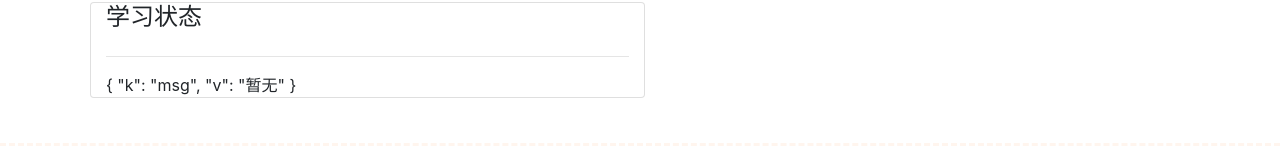
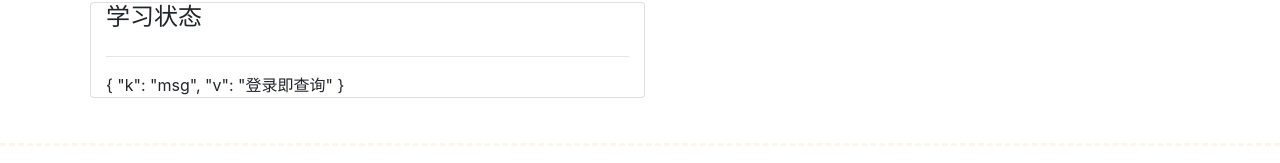
Before and after one commit to HarborZeng/nwugrade, a Vue app: page /studyState in a window 1280 px wide. Shown: the part 454-617 px from the top of the page. Built offline with nearby package versions, Linux system fonts and the light colour scheme.

Commit message:
使用computed代替一些手动写的代码，优化代码结构，添加logo

```diff
--- a/src/App.vue
+++ b/src/App.vue
@@ -1,6 +1,6 @@
 <template>
   <div id="app">
-    <Header></Header>
+    <MyHeader></MyHeader>
     <router-view/>
     <Footer></Footer>
     <Modal></Modal>
@@ -9,14 +9,14 @@
 </template>
 
 <script>
-  import Header from "./components/Header";
+  import MyHeader from "./components/MyHeader";
   import Footer from "./components/Footer";
   import Modal from "./components/Modal";
   import Loading from "./components/Loading";
 
   export default {
     name: 'App',
-    components: {Loading, Modal, Footer, Header}
+    components: {Loading, Modal, Footer, MyHeader}
   }
 </script>
 
--- a/src/components/Header.vue
+++ b/src/components/MyHeader.vue
@@ -38,16 +38,30 @@
 </template>
 
 <script>
-  import bus from '../bus/bus'
-
   export default {
-    name: 'header',
+    name: 'myheader',
     data() {
       return {
         relativeAddress: window.location.pathname,
-        studentName: '未登录',
-        studentNumber: '',
         sticky: true
+      }
+    },
+    computed: {
+      studentName: {
+        get: function () {
+          return this.$store.state.nwugrade.usrData.name
+        },
+        set: function (newValue) {
+
+        }
+      },
+      studentNumber: {
+        get: function () {
+          return this.$store.state.nwugrade.usrData.xh
+        },
+        set: function (newValue) {
+
+        }
       }
     },
     methods: {
@@ -56,17 +70,8 @@
       },
       exit() {
         this.$store.commit("resetAllNwuData")
-        bus.$emit("loginExit")
-        this.studentName = '未登录'
-        this.studentNumber = ''
       }
     },
-    created() {
-      bus.$on("loginFinished", () => {
-        this.studentName = this.$store.state.nwugrade.usrData.name
-        this.studentNumber = this.$store.state.nwugrade.usrData.xh
-      })
-    }
   }
 </script>
 
--- a/src/components/StudyState.vue
+++ b/src/components/StudyState.vue
@@ -13,11 +13,14 @@
 
   export default {
     name: 'StudyState',
-    data() {
-      return {
-        studyState: Object.keys(this.$store.state.nwugrade.studyState).length === 0 ?
-          {"k": "msg", "v": "暂无"} :
-          this.$store.state.nwugrade.studyState,
+    computed: {
+      studyState: {
+        get: function () {
+          return this.$store.state.nwugrade.studyState
+        },
+        set: function (newValue) {
+
+        }
       }
     },
     methods: {
@@ -30,10 +33,7 @@
           .then(json => {
             // 与服务器通信成功
             if (json.state === 200) {
-              // 服务器返回数据没有异常
-              // 把查出来的学习状态json对象赋给学习状态studyState
-              this.studyState = json.data
-              this.$store.commit("saveStudyState", this.studyState)
+              this.$store.commit("saveStudyState", json.data)
             } else {
               bus.$emit("showDialog", json.message, "查询你的状态出错了")
             }
@@ -51,12 +51,7 @@
         this.queryStudyState()
       })
 
-      bus.$on("loginExit", () => {
-        this.studyState = ''
-      })
-
-      if (this.$store.state.nwugrade.token !== '' &&
-        Object.keys(this.$store.state.nwugrade.studyState).length === 0) {
+      if (this.$store.state.nwugrade.token !== '') {
         //登录过，有token，但是没有查过学习状态
         this.queryStudyState()
       }
--- a/src/components/stores/nwugrade_store.js
+++ b/src/components/stores/nwugrade_store.js
@@ -1,9 +1,9 @@
 export default {
   state: {
     token: '',
-    usrData: {},
+    usrData: {name: '未登录', xh: '未登录'},
     allTheseYearGrades: [[{courseName: '空'}]],
-    studyState: {},
+    studyState: {"k": "msg", "v": "登录即查询"},
   },
   mutations: {
     changeToken(state, token) {
@@ -38,9 +38,9 @@ export default {
     },
     resetAllNwuData(state) {
       state.token = ''
-      state.usrData = {}
+      state.usrData = {name: '未登录', xh: '未登录'}
       state.allTheseYearGrades = [[{courseName: '空'}]]
-      state.studyState = {}
+      state.studyState = {"k": "msg", "v": "登录即查询"}
     }
   }
 }
```
Also changed, not shown: src/assets/logo.png, 1 other file (tests, documents, lock files or other folders).
